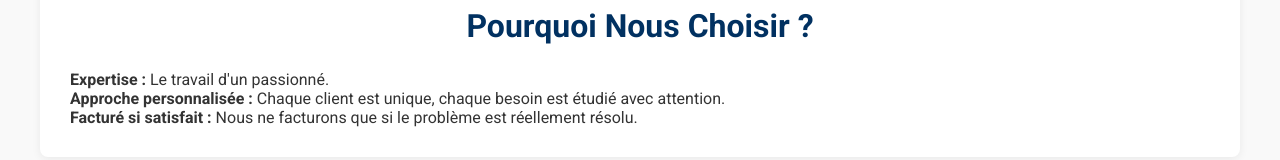
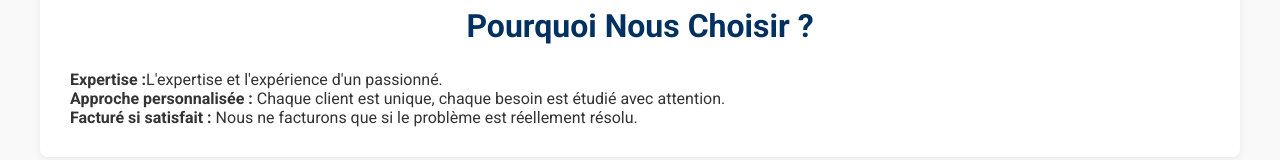
Before and after one commit to BaekaTM/jelanemultimedia, a plain HTML site: page index.html in a window 1280 px wide. Shown: the part 1124-1284 px from the top of the page. Drawn offline with Linux system fonts and the light colour scheme.

Commit message:
Add files via upload

```diff
--- a/index.html
+++ b/index.html
@@ -207,7 +207,7 @@
 
     <section id="avantages">
       <h2>Pourquoi Nous Choisir ?</h2>
-      <p><strong>Expertise :</strong> Le travail d'un passionné.</p>
+      <p><strong>Expertise :</strong>L'expertise et l'expérience d'un passionné.</p>
       <p><strong>Approche personnalisée :</strong> Chaque client est unique, chaque besoin est étudié avec attention.</p>
       <p><strong>Facturé si satisfait :</strong> Nous ne facturons que si le problème est réellement résolu.</p>
     </section>
```
